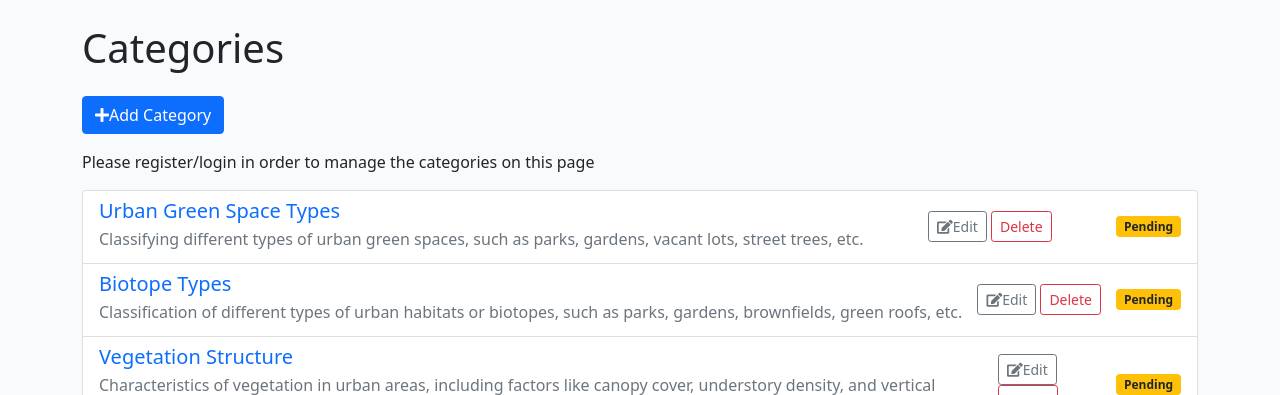
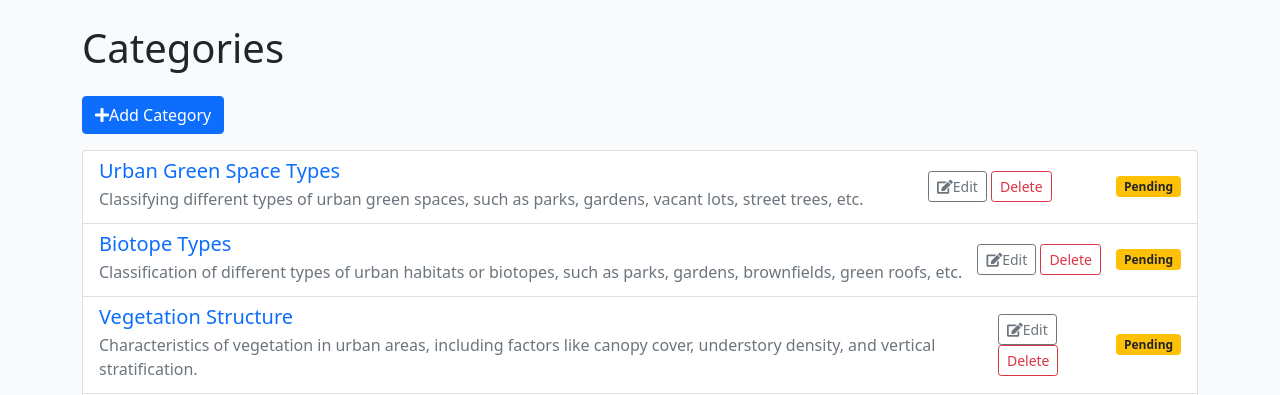
Before and after one commit to KikiBerg/urban-biodiversity-platform, a Django app: page /categories/ in a window 1280 px wide. Shown: the part 60-455 px from the top of the page. Run offline with Django 4.2, Linux system fonts and the light colour scheme; the visitor is signed in with stand-in values (Sample User, id 1); data comes from the database, SQL or seed files in the repository; parts of the project's set-up code (start-up, migrations or seed data) failed here and were passed over; some libraries are stand-ins or nearby versions.

Commit message:
Further tidying up of category views & add decorators

```diff
--- a/posts/templates/posts/category_list.html
+++ b/posts/templates/posts/category_list.html
@@ -7,9 +7,11 @@
 <div class="container mt-4">
   <h1 class="mb-4">Categories</h1>
 
-  <a href="{% url 'category_create' %}" class="btn btn-primary mb-3"><i class="fas fa-plus"></i>Add Category</a>
-
+  {% if user.is_authenticated %}
+    <a href="{% url 'category_create' %}" class="btn btn-primary mb-3"><i class="fas fa-plus"></i>Add Category</a>
+  {% else %}
   <p>Please register/login in order to manage the categories on this page</p>
+  {% endif %}
 
 
 
@@ -21,7 +23,7 @@
         <p class="mb-1 text-muted">{{ category.description|truncatewords:20 }}</p>
       </a>
 
-      {% if user.is_authenticated and category.created_by == user or can_manage_categories %}
+      {% if user.is_superuser or category.created_by == user %}
       <div>
         <a href="{% url 'category_update' category.pk %}" class="btn btn-sm btn-outline-secondary"><i class="fas fa-edit"></i>Edit</a>
         <a href="{% url 'category_delete' category.pk %}" class="btn btn-sm btn-outline-danger">Delete</a>
--- a/posts/views.py
+++ b/posts/views.py
@@ -1,17 +1,19 @@
+from django.contrib.auth.decorators import login_required
+from django.utils.decorators import method_decorator
+from django.views.generic import ListView, DetailView, CreateView, UpdateView, DeleteView
+from django.urls import reverse_lazy
+from django.contrib import messages
 from django.shortcuts import render, get_object_or_404, redirect, reverse
-from django.urls import reverse_lazy
-from django.views.generic import ListView, DetailView, CreateView, UpdateView, DeleteView
-from django.contrib import messages
 from django.http import HttpResponseRedirect
 
 # Import Django's authentication mixins to ensure that users are logged in and have the required permissions
-from django.contrib.auth.mixins import LoginRequiredMixin, UserPassesTestMixin
+#from django.contrib.auth.mixins import LoginRequiredMixin, UserPassesTestMixin
 
 from .models import Post, Category, Comment
 from .forms import PostForm, CommentForm, CategoryForm
+from .decorators import superuser_or_creator_required
 
 
-#from django.http import HttpResponse
 
 # Create your views here.
 class PostListView(ListView):
@@ -95,7 +97,7 @@ class CategoryListView(ListView):
     model = Category
     template_name = 'posts/category_list.html'
     context_object_name = 'categories'
-    permission_required = 'posts.can_manage_categories'
+    #permission_required = 'posts.can_manage_categories'
 
 
     def get_context_data(self, **kwargs):
@@ -103,13 +105,7 @@ class CategoryListView(ListView):
         Adds additional context variables to the template context
         """
         context = super().get_context_data(**kwargs)
-        #context['can_manage_categories'] = self.request.user.is_authenticated and (self.request.user.is_staff or self.request.user.is_superuser)
-        #context['can_manage_categories'] = self.request.user.has_perm('posts.can_manage_categories')
-        context['can_manage_categories'] = self.request.user.is_authenticated and self.request.user.has_perm('posts.can_manage_categories')
-
-        #print(f' is authenticated: {self.request.user.is_authenticated}')
-        #print(f"can manage categories: {self.request.user.has_perm('posts.can_manage_categories')}")
-
+        context['user'] = self.request.user
         return context
 
 
@@ -154,7 +150,8 @@ class CategoryPostListView(ListView):
         return context
 
 
-class CategoryCreateView(LoginRequiredMixin, CreateView):
+@method_decorator(login_required, name='dispatch')
+class CategoryCreateView(CreateView):
     """
     Creates new categories
     """
@@ -162,7 +159,7 @@ class CategoryCreateView(LoginRequiredMixin, CreateView):
     template_name = 'posts/category_form.html'
     success_url = reverse_lazy('category_list')
     form_class = CategoryForm
-    permission_required = 'posts.can_manage_categories'
+    #permission_required = 'posts.can_manage_categories'
 
 
     def form_valid(self, form):
@@ -182,7 +179,8 @@ class CategoryCreateView(LoginRequiredMixin, CreateView):
         return kwargs
 
 
-class CategoryUpdateView(LoginRequiredMixin, UserPassesTestMixin, UpdateView):
+@method_decorator([login_required, superuser_or_creator_required], name='dispatch')
+class CategoryUpdateView(UpdateView):
     """
     Allows users to update the details of a category.
     """
@@ -190,14 +188,7 @@ class CategoryUpdateView(LoginRequiredMixin, UserPassesTestMixin, UpdateView):
     template_name = 'posts/category_form.html'
     success_url = reverse_lazy('category_list')
     form_class = CategoryForm
-    permission_required = 'posts.can_manage_categories'
-
-
-    def test_func(self):
-        """
-        Checks if the current user has staff or superuser privileges
-        """
-        return self.request.user.has_perm('posts.can_manage_categories') or self.get_object().created_by == self.request.user
+    #permission_required = 'posts.can_manage_categories'
 
 
     def form_valid(self, form):
@@ -206,7 +197,7 @@ class CategoryUpdateView(LoginRequiredMixin, UserPassesTestMixin, UpdateView):
         category was updated successfully, then calls the parent class's
         form_valid method to proceed with the update process.
         """
-        if not self.request.user.has_perm('posts.can_manage_categories'):
+        if not self.request.user.is_superuser:
             form.instance.status = 'pending'
             messages.success(self.request, 'Category updated successfully! Changes are pending approval.')
         else:
@@ -214,28 +205,15 @@ class CategoryUpdateView(LoginRequiredMixin, UserPassesTestMixin, UpdateView):
         return super().form_valid(form)
 
 
-    def get_form_kwargs(self):
-        kwargs = super().get_form_kwargs()
-        kwargs['user'] = self.request.user
-        return kwargs
-
-
-class CategoryDeleteView(LoginRequiredMixin, UserPassesTestMixin, DeleteView):
+@method_decorator([login_required, superuser_or_creator_required], name='dispatch')
+class CategoryDeleteView(DeleteView):
     """
     Handles the deletion of a category.
     """
     model = Category
     template_name = 'posts/category_confirm_delete.html'
     success_url = reverse_lazy('category_list')
-    permission_required = 'posts.can_manage_categories'
-
-
-    def test_func(self):
-        """
-        Checks if the current user has staff or superuser privileges to delete a category.
-        """
-        return self.request.user.has_perm('posts.can_manage_categories') or self.get_object().created_by == self.request.user
-        #return self.request.user.is_staff or self.request.user.is_superuser
+    #permission_required = 'posts.can_manage_categories'
 
 
     def delete(self, request, *args, **kwargs):
@@ -243,7 +221,7 @@ class CategoryDeleteView(LoginRequiredMixin, UserPassesTestMixin, DeleteView):
         Overrides the default delete method to display a success message after deletion.
         Then it calls the superclass's delete method to proceed with the actuall deletion process.
         """
-        if not self.request.user.has_perm('posts.can_manage_categories'):
+        if not self.request.user.is_superuser:
             messages.success(self.request, 'Category deletion request submitted. It is pending approval.')
             self.object = self.get_object()
             self.object.status = 'pending'
```
Also changed, not shown: posts/decorators.py (added, +15 -0 lines).
